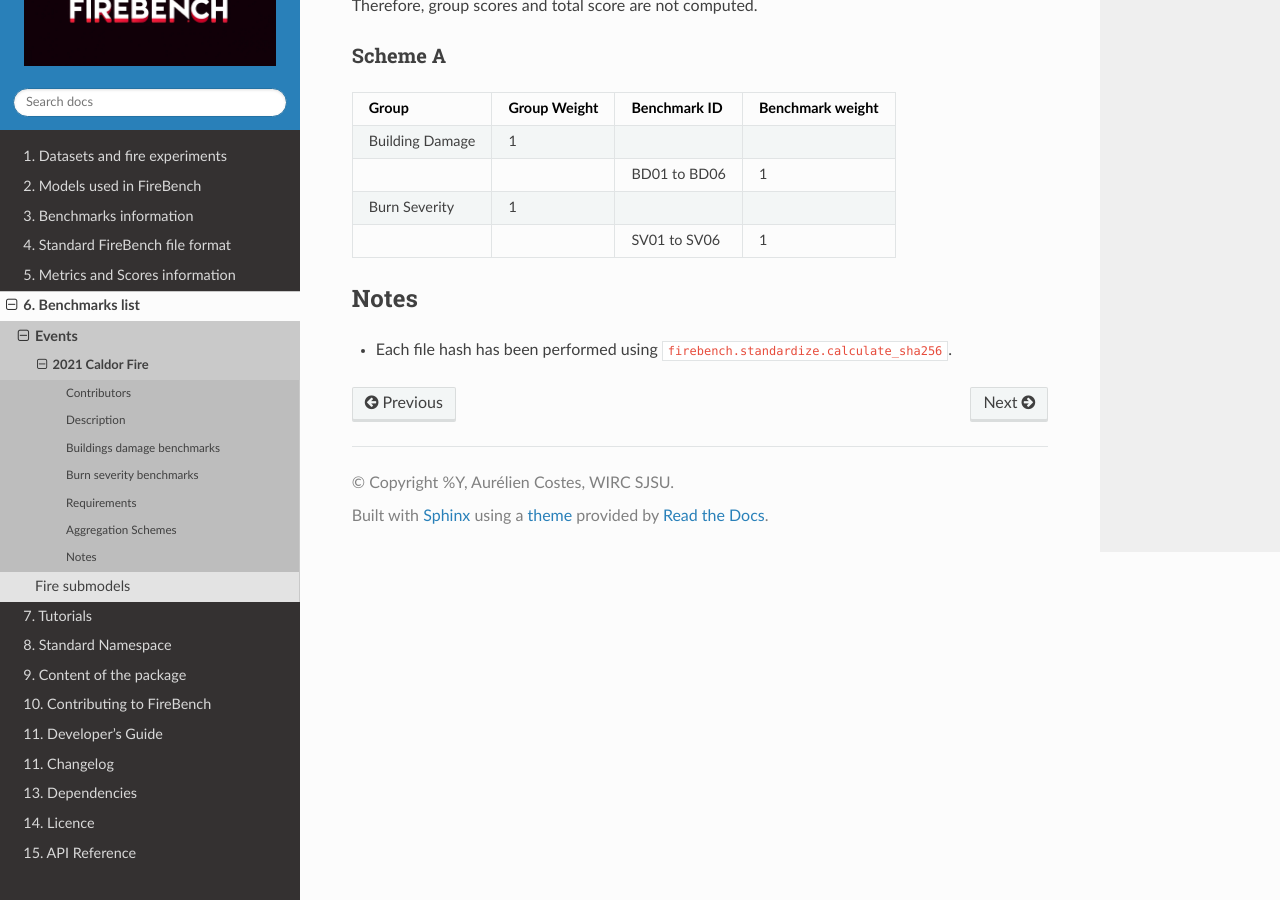
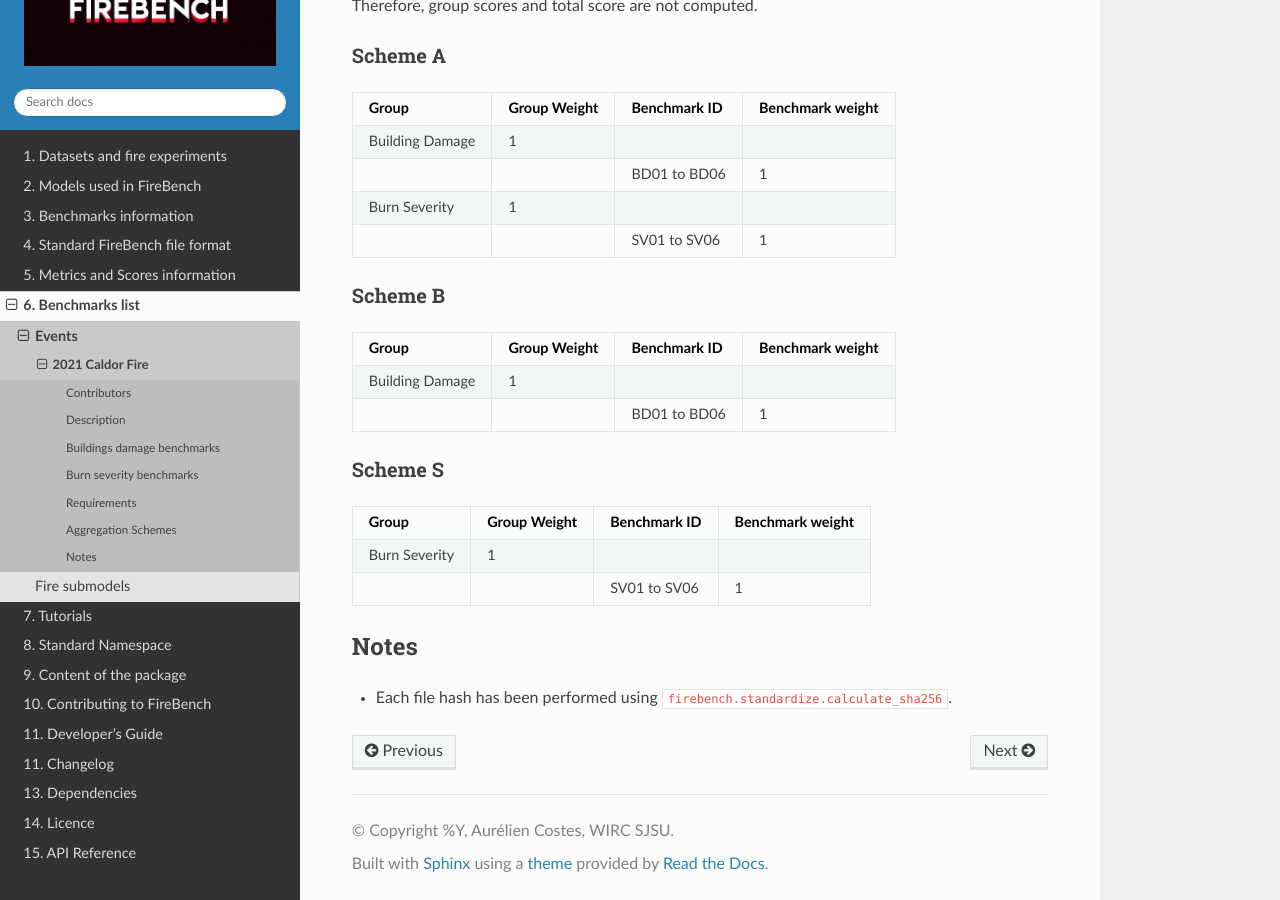
Before and after one commit to wirc-sjsu/firebench, a Sphinx documentation site: the page built from docs/benchmarks/California/01_Caldor.md, in a window 1280 px wide and 900 px high, scrolled down 8702 px. Built offline with Sphinx 7.4.7 and the Read the Docs theme 3.1.0, drawn with Linux system fonts in a browser that asks for light colours.

Commit message:
add scheme B and S for Caldor

```diff
--- a/docs/benchmarks/California/01_Caldor.md
+++ b/docs/benchmarks/California/01_Caldor.md
@@ -251,6 +251,20 @@ Building Damage        | 1            |               |
 Burn Severity          | 1            |               |
 |        |                            | SV01 to SV06  | 1
 
+### Scheme B
+
+Group                  | Group Weight | Benchmark ID  | Benchmark weight
+---------------------- | ------------ | ------------  | ----------------
+Building Damage        | 1            |               |
+|        |                            | BD01 to BD06  | 1
+
+### Scheme S
+
+Group                  | Group Weight | Benchmark ID  | Benchmark weight
+---------------------- | ------------ | ------------  | ----------------
+Burn Severity          | 1            |               |
+|        |                            | SV01 to SV06  | 1
+
 ## Notes
 
 - Each file hash has been performed using `firebench.standardize.calculate_sha256`.
```
